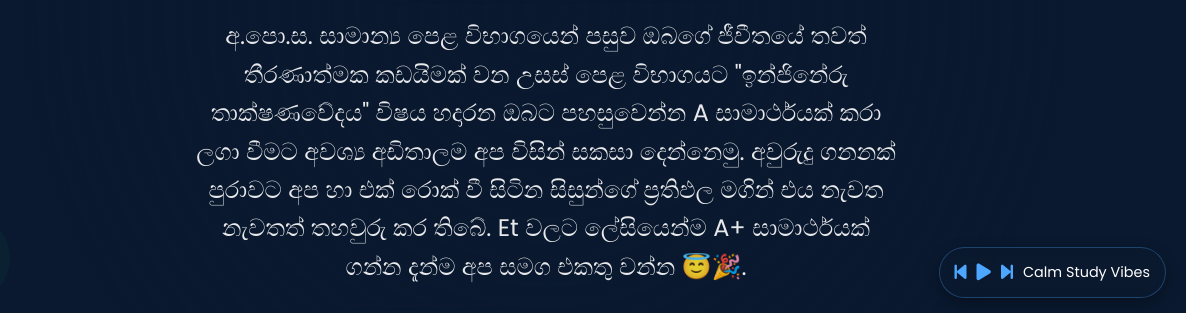
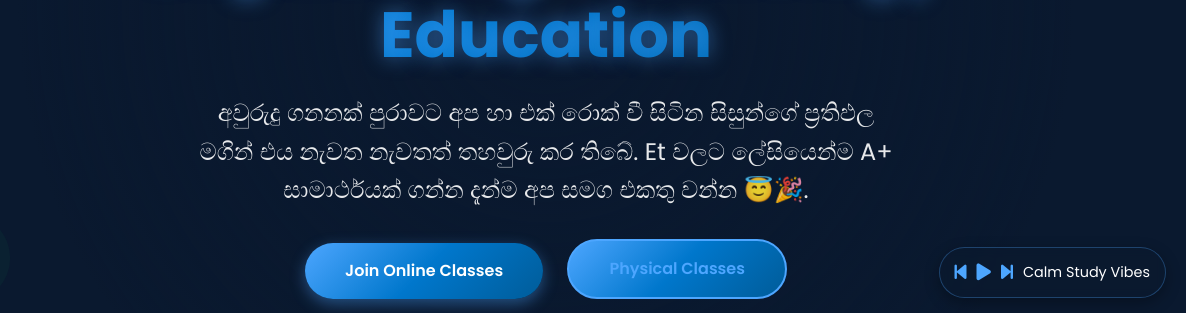
Before and after one commit to hiranrusiru2006/etpanthiya, a plain HTML site: page index.html in a window 1280 px wide. Shown: the part 482-795 px from the top of the page, 94-1280 px from the left. Drawn offline with Linux system fonts and the light colour scheme.

Commit message:
index.html

```diff
--- a/index.html
+++ b/index.html
@@ -1566,7 +1566,7 @@
                     </div>
                 </div>
                 <h2>Advanced Level<br>Engineering Technology<br>Education</h2>
-                <p>අ.පො.ස. සාමාන්‍ය පෙළ විභාගයෙන් පසුව ඔබගේ ජීවීතයේ තවත් තීරණාත්මක කඩයිමක් වන උසස් පෙළ විභාගයට "ඉන්ජිනේරු තාක්ෂණවේදය" විෂය හදාරන ඔබට පහසුවෙන්න A සාමාර්ථයක් කරා ලගා වීමට අවශ්‍ය අඩිතාලම අප විසින්  සකසා  දෙන්නෙමු. අවුරුදු ගනනක් පුරාවට අප හා එක් රොක් වී සිටින සිසුන්ගේ ප්‍රතිඵල මගින් එය නැවත නැවතත් තහවුරු කර තිබේ. Et වලට ලේසියෙන්ම A+ සාමාර්ථයක් ගන්න දැන්ම අප සමග එකතු වන්න 😇🎉.</p>
+                <p> අවුරුදු ගනනක් පුරාවට අප හා එක් රොක් වී සිටින සිසුන්ගේ ප්‍රතිඵල මගින් එය නැවත නැවතත් තහවුරු කර තිබේ. Et වලට ලේසියෙන්ම A+ සාමාර්ථයක් ගන්න දැන්ම අප සමග එකතු වන්න 😇🎉.</p>
                 <div class="hero-buttons">
                     <a href="#online-classes" class="btn">Join Online Classes</a>
                     <a href="#classes" class="btn btn-outline">Physical Classes</a>
```
